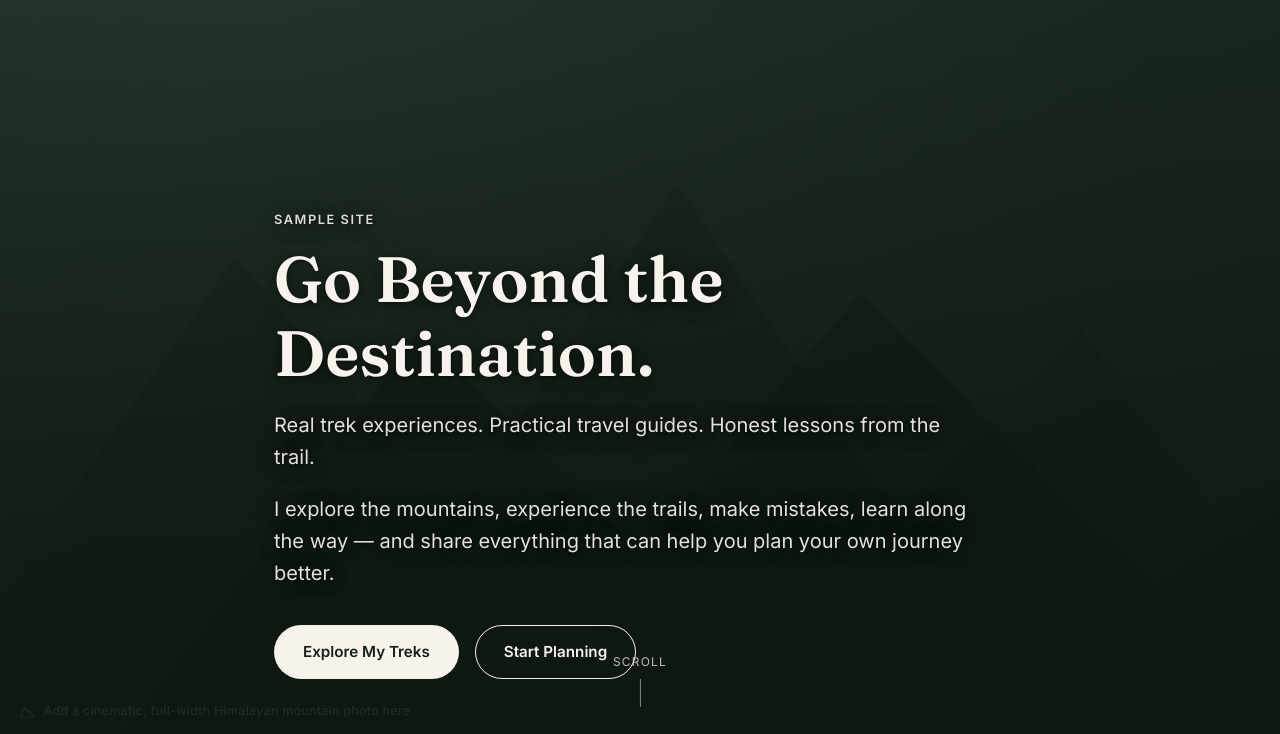
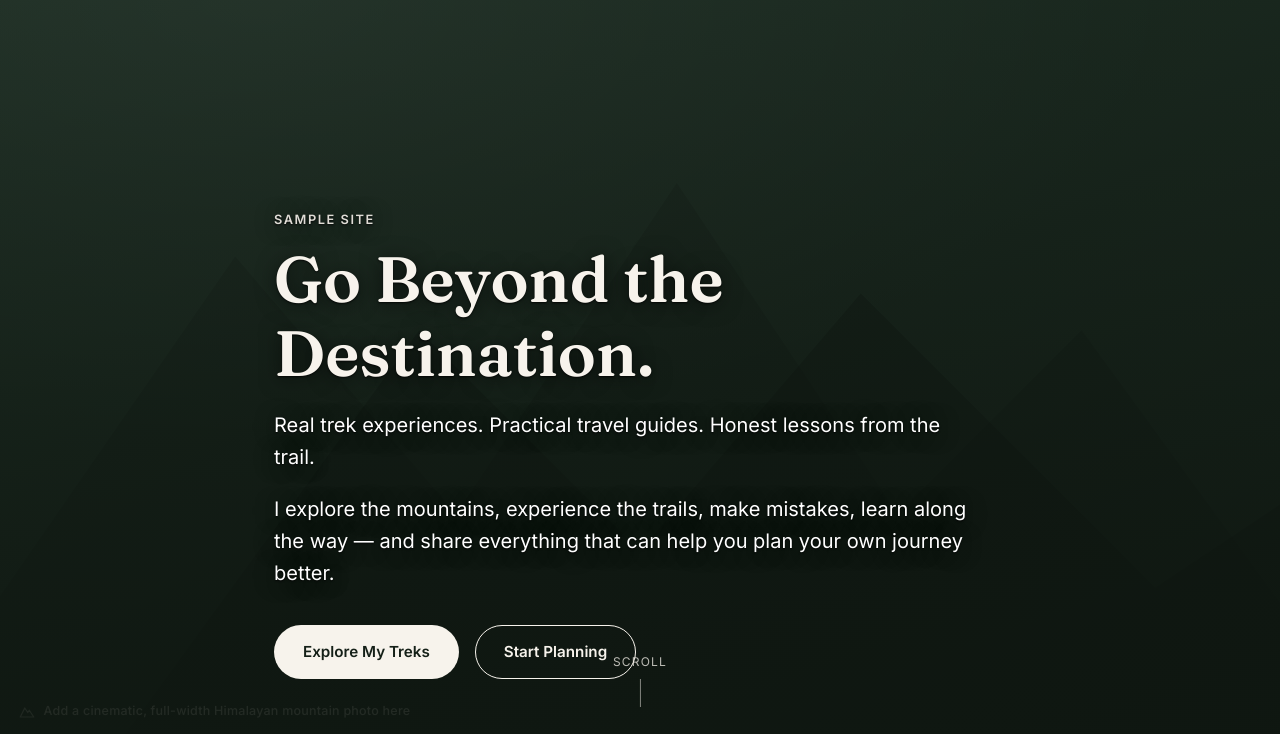
Before and after one commit to ritik3912/My-repo, a WordPress theme: template front-page.php in a window 1280 px wide. Shown: the part 91-825 px from the top of the page. Run offline with PHP 8.4 and a stand-in for WordPress, Linux system fonts and the light colour scheme; the site name, menu and one post (Sample post) are stand-ins, and other content is empty; some libraries are stand-ins or nearby versions.

Commit message:
Make the trek hero lede solid white for guaranteed legibility
The scrim + text-shadow fix wasn't enough over very light/foggy hero
photos — set the lede to solid white instead of translucent cream and
strengthen the shadow further.

Co-Authored-By: Claude Sonnet 5 <noreply@anthropic.com>
Claude-Session: https://claude.ai/code/session_017zzXdUuzebJwwXXecpcFx4

```diff
--- a/style.css
+++ b/style.css
@@ -663,7 +663,7 @@ h3 {
 .hero-content .eyebrow,
 .hero-content h1,
 .hero-content .lede {
-  text-shadow: 0 2px 18px rgba(0, 0, 0, 0.55), 0 1px 3px rgba(0, 0, 0, 0.4);
+  text-shadow: 0 1px 2px rgba(0, 0, 0, 0.75), 0 2px 20px rgba(0, 0, 0, 0.6);
 }
 
 .hero-content .eyebrow {
@@ -675,7 +675,7 @@ h3 {
 }
 
 .hero-content .lede {
-  color: rgba(247, 243, 236, 0.92);
+  color: #ffffff;
   margin-top: 1.25rem;
   max-width: 55ch;
 }
@@ -760,11 +760,11 @@ h3 {
 .trek-hero-content .eyebrow,
 .trek-hero-content h1,
 .trek-hero-content .lede {
-  text-shadow: 0 2px 18px rgba(0, 0, 0, 0.55), 0 1px 3px rgba(0, 0, 0, 0.4);
+  text-shadow: 0 1px 2px rgba(0, 0, 0, 0.75), 0 2px 20px rgba(0, 0, 0, 0.6);
 }
 
 .trek-hero-content .lede {
-  color: rgba(247, 243, 236, 0.92);
+  color: #ffffff;
 }
 
 .trek-hero-meta {
```
